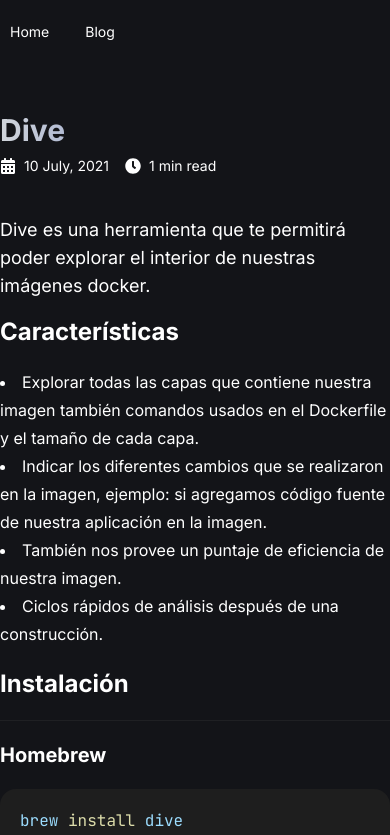
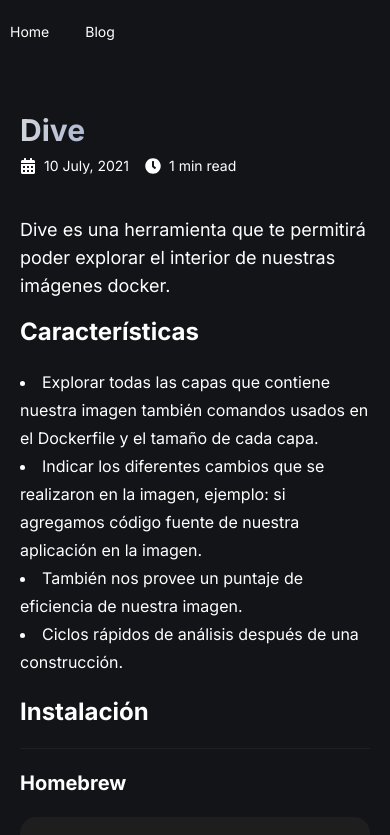
Before and after one commit to wilsson/wilson-website, a Gatsby site: page /dive in a window 390 px wide. Shown: the top 835 px of the page. Built offline with nearby package versions, Linux system fonts and the light colour scheme; Gatsby itself is replaced by a stand-in of ours; some packages are replaced by stand-ins of ours; code samples lack their colours.

```diff
--- a/src/components/Pre.js
+++ b/src/components/Pre.js
@@ -7,7 +7,7 @@
   borderRadius: '1rem',
   fontFamily: '"JetBrains Mono", "IBM Plex Mono", "Fira Code", "Input Mono", Menlo, Monaco, Consolas, "Liberation Mono", "Courier New", monospace',
   overflow: 'hidden',
-  overflowX: 'scroll'
+  overflowX: 'auto'
 }
 
 const calculateLinesToHighlight = (meta) => {
--- a/src/templates/blog-post.js
+++ b/src/templates/blog-post.js
@@ -16,7 +16,7 @@
 const Ul = props => <ul className="text-white list-disc list-inside mb-5 leading-7" {...props} />
 const Ol = props => <ul className="text-white list-decimal list-inside mb-5 leading-7" {...props} />
 
-const MyParagraph = props => (
+const Paragraph = props => (
   <p className="text-white text-lg mb-4 mt-4" {...props} />
 )
 
@@ -30,7 +30,7 @@
   h5: H5,
   h6: H6,
   hr: Hr,
-  p: MyParagraph,
+  p: Paragraph,
   pre: props => <div {...props} />,
   code: Pre,
   ul: Ul,
@@ -42,9 +42,9 @@
   return(
     <>
       <Header />
-      <div className="container m-auto mt-12 mb-4">
+      <div className="container m-auto mt-12 mb-4 px-5 lg:px-0 xl:px-0 2xl:px-0">
         <header>
-          <h2 className="text-3xl font-bold bg-clip-text text-transparent bg-gradient-to-r from-gray-300 to-blue-800 mb-2">{data.mdx.frontmatter.title}</h2>
+          <h1 className="text-3xl font-bold bg-clip-text text-transparent bg-gradient-to-r from-gray-300 to-blue-800 mb-2">{data.mdx.frontmatter.title}</h1>
           <div className="flex mb-10">
             <div className="text-white flex items-center mr-4">
               <FaCalendarAlt />
```
Also changed, not shown: static/favicon.ico.
